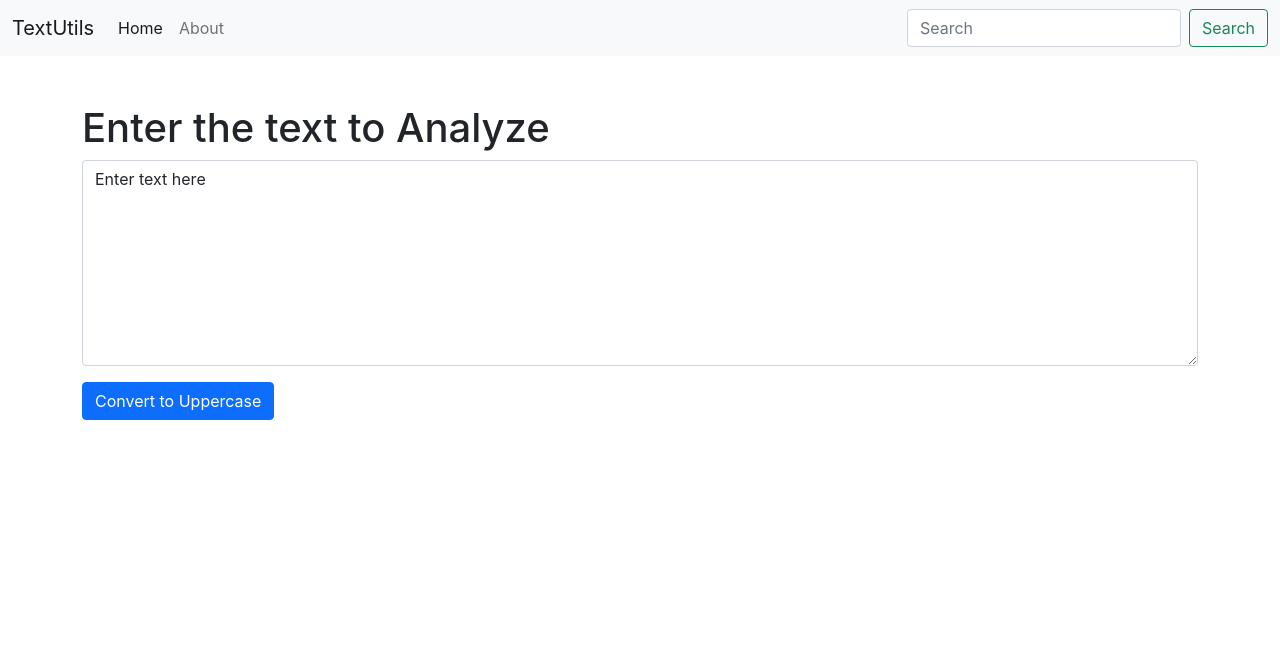
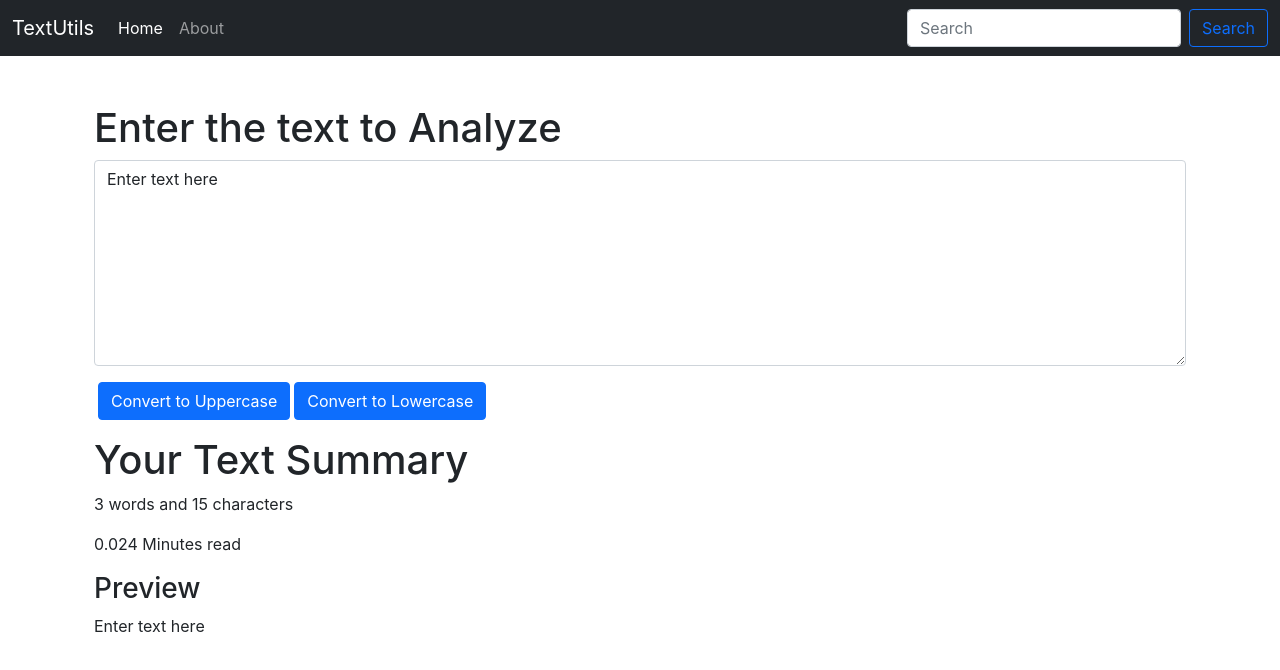
Before and after one commit to Mayank697/textUtils, a React (Create React App) app: page / in a window 1280 px wide. Shown: the top 670 px of the page. Built offline with nearby package versions, Linux system fonts and the light colour scheme.

Commit message:
text-summary-preview

```diff
--- a/src/components/Navbar.js
+++ b/src/components/Navbar.js
@@ -4,7 +4,7 @@
 
 export default function Navbar(props) {
     return (
-        <nav className="navbar navbar-expand-lg navbar-light bg-light">
+        <nav className="navbar navbar-expand-lg navbar-dark bg-dark">
             <div className="container-fluid">
                 <a className="navbar-brand" href="/"> {props.title} </a>
                 <button className="navbar-toggler" type="button" data-bs-toggle="collapse" data-bs-target="#navbarSupportedContent" aria-controls="navbarSupportedContent" aria-expanded="false" aria-label="Toggle navigation">
@@ -21,7 +21,7 @@
                     </ul>
                     <form className="d-flex">
                         <input className="form-control me-2" type="search" placeholder="Search" aria-label="Search"/>
-                        <button className="btn btn-outline-success" type="submit">Search</button>
+                        <button className="btn btn-outline-primary" type="submit">Search</button>
                     </form>
                 </div>
             </div>
--- a/src/components/TextForm.js
+++ b/src/components/TextForm.js
@@ -8,17 +8,32 @@
         setText(upperText);
     }
 
+    const handelLowerCase = () => {
+        let lowerText = text.toLowerCase();
+        setText(lowerText);
+    }
+
     const handelOnChange = (event) => {
         setText(event.target.value);
     }
 
     return (
-        <div>
+        <>
+        <div className='container'>
             <h1>{props.heading}</h1>
             <div className="mb-3">
                 <textarea className="form-control" value={text} onChange={handelOnChange} id="myBox" rows="8"></textarea>
             </div>
-            <button className="btn btn-primary" onClick={handelUpperCase}>Convert to Uppercase</button>
+            <button className="btn btn-primary mx-1" onClick={handelUpperCase}>Convert to Uppercase</button>
+            <button className="btn btn-primary" onClick={handelLowerCase}>Convert to Lowercase</button>
         </div>
+        <div className="container my-3">
+            <h1>Your Text Summary </h1>
+            <p> {text.trim().split(' ').length} words and {text.length} characters </p>
+            <p> {0.008 * text.trim().split(' ').length} Minutes read</p>
+            <h3>Preview</h3>
+            <p> {text} </p>
+        </div>
+        </>
     )
 }
```
